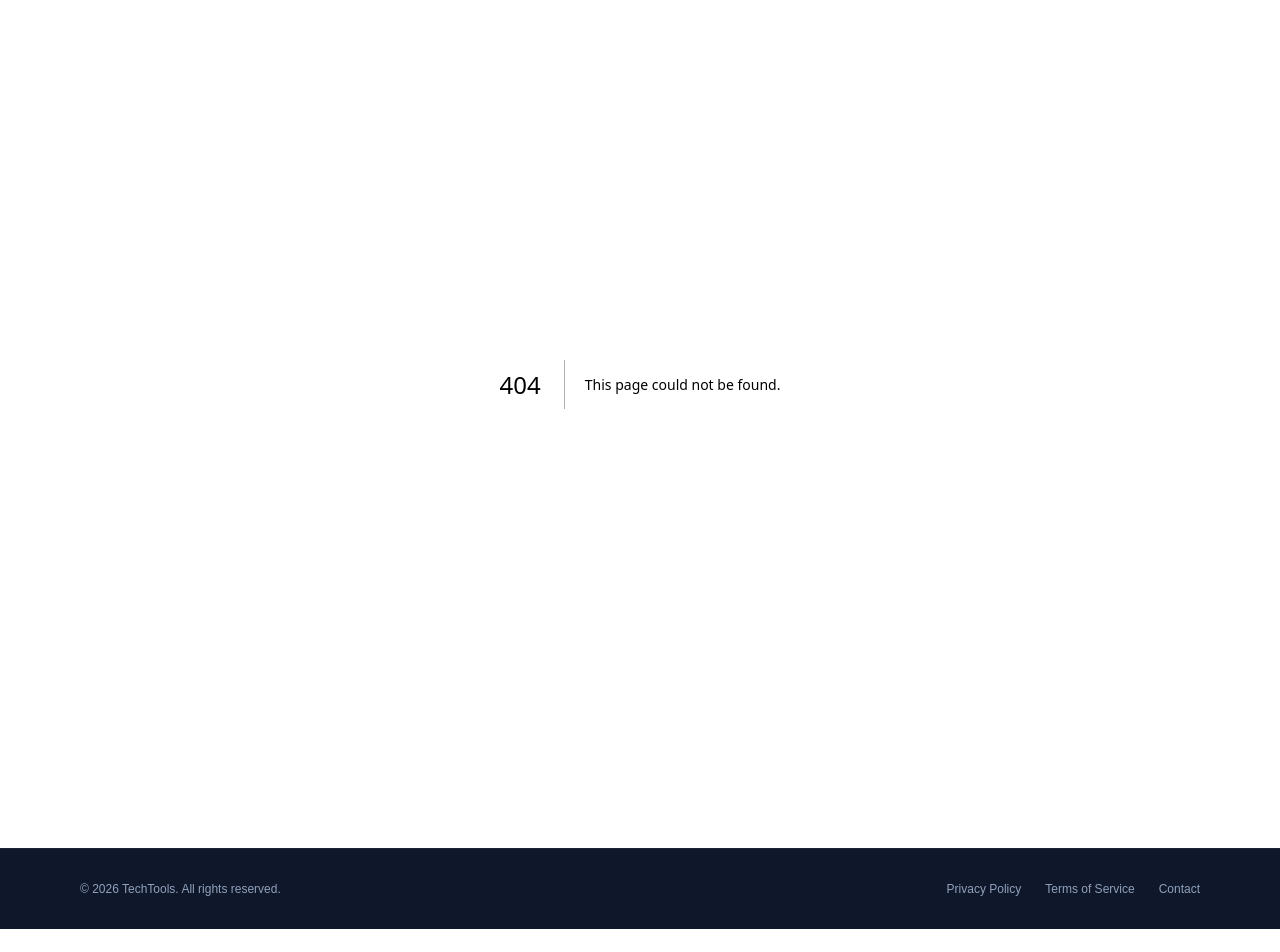
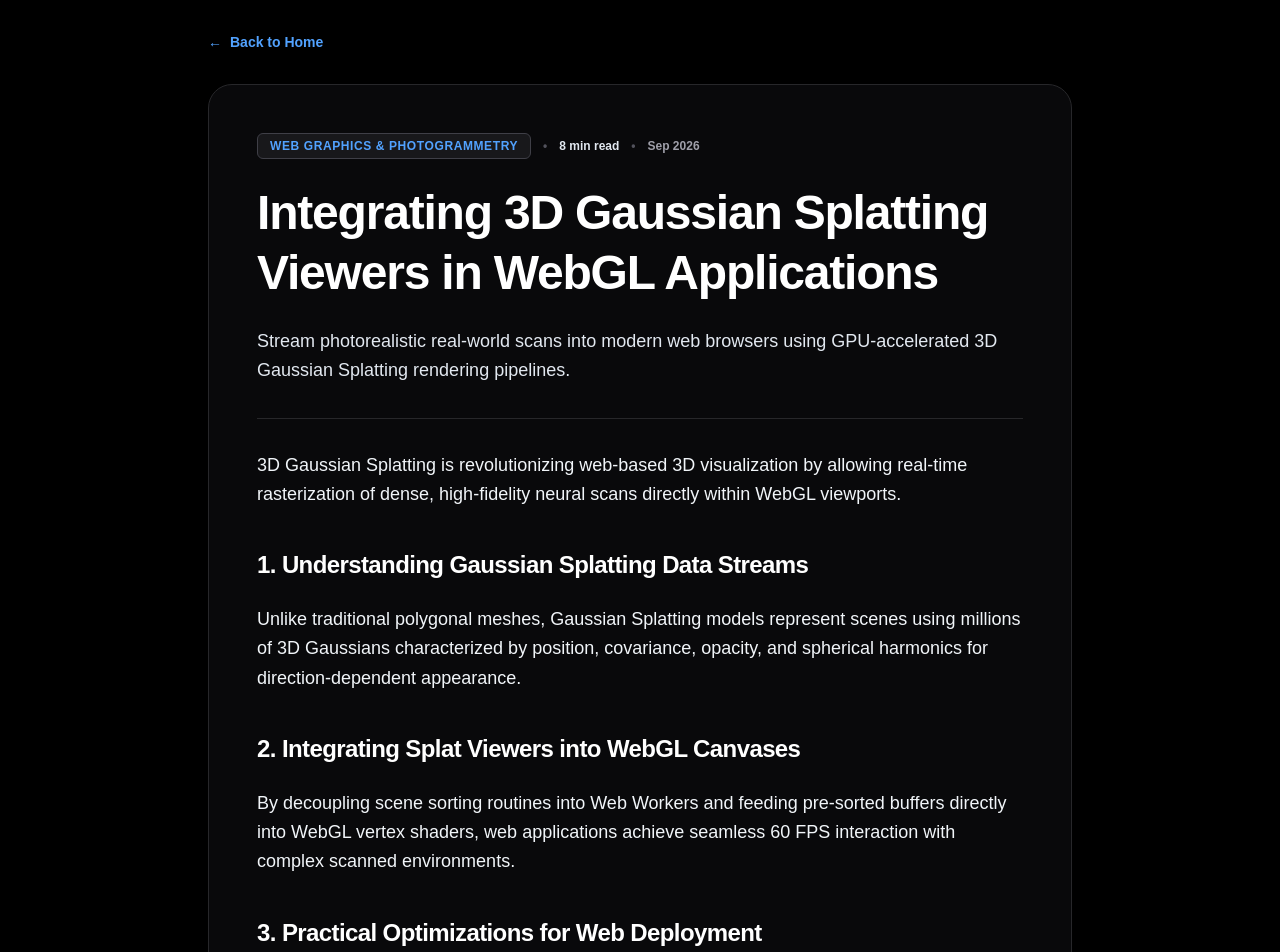
Before and after one commit to serdarozden/my-tools-site, a Next.js app: page /3d-gaussian-splatting-webgl-integration-guide in a window 1280 px wide. Before the commit this address had no page. Shown: the part 80-1032 px from the top of the page. Before the commit the page ends 1009 px from the top, so only its background shows below. Built offline with nearby package versions, Linux system fonts and the light colour scheme.

Commit message:
fix: add missing page for 3d-gaussian-splatting-webgl-integration-guide

```diff
--- /dev/null
+++ b/src/app/(existing-articles)/3d-gaussian-splatting-webgl-integration-guide/page.js
@@ -0,0 +1,67 @@
+import Link from 'next/link';
+
+export const metadata = {
+  title: 'Integrating 3D Gaussian Splatting Viewers in WebGL Applications | serdarozden.com',
+  description: 'Stream photorealistic real-world scans into modern web browsers using GPU-accelerated 3D Gaussian Splatting rendering pipelines.',
+};
+
+export default function ArticlePage() {
+  return (
+    <div className="bg-black min-h-screen text-slate-100">
+      <main className="max-w-4xl mx-auto px-4 py-12">
+        <nav className="mb-8 flex items-center gap-4 text-sm font-bold">
+          <Link href="/" className="inline-flex items-center gap-2 text-blue-400 hover:text-blue-300 transition-colors">
+            <span>&larr;</span> Back to Home
+          </Link>
+        </nav>
+
+        <article className="bg-zinc-950 border border-zinc-800 rounded-3xl p-8 sm:p-12 shadow-2xl">
+          <div className="flex items-center gap-3 text-xs font-bold text-blue-400 mb-6">
+            <span className="bg-zinc-900 border border-zinc-700 px-3 py-1 rounded-md uppercase tracking-wider">
+              Web Graphics & Photogrammetry
+            </span>
+            <span className="text-zinc-600">•</span>
+            <span className="text-slate-200 font-semibold">8 min read</span>
+            <span className="text-zinc-600">•</span>
+            <span className="text-zinc-400">Sep 2026</span>
+          </div>
+
+          <h1 className="text-3xl sm:text-5xl font-black text-white mb-6 leading-tight tracking-tight">
+            Integrating 3D Gaussian Splatting Viewers in WebGL Applications
+          </h1>
+
+          <p className="text-lg text-slate-200 leading-relaxed border-b border-zinc-800 pb-8 mb-8 font-medium">
+            Stream photorealistic real-world scans into modern web browsers using GPU-accelerated 3D Gaussian Splatting rendering pipelines.
+          </p>
+
+          <div className="space-y-6 text-slate-100 leading-relaxed text-base sm:text-lg">
+            <p>
+              3D Gaussian Splatting is revolutionizing web-based 3D visualization by allowing real-time rasterization of dense, high-fidelity neural scans directly within WebGL viewports.
+            </p>
+
+            <h2 className="text-2xl font-extrabold text-white pt-4 tracking-tight">
+              1. Understanding Gaussian Splatting Data Streams
+            </h2>
+            <p>
+              Unlike traditional polygonal meshes, Gaussian Splatting models represent scenes using millions of 3D Gaussians characterized by position, covariance, opacity, and spherical harmonics for direction-dependent appearance.
+            </p>
+
+            <h2 className="text-2xl font-extrabold text-white pt-4 tracking-tight">
+              2. Integrating Splat Viewers into WebGL Canvases
+            </h2>
+            <p>
+              By decoupling scene sorting routines into Web Workers and feeding pre-sorted buffers directly into WebGL vertex shaders, web applications achieve seamless 60 FPS interaction with complex scanned environments.
+            </p>
+
+            <h2 className="text-2xl font-extrabold text-white pt-4 tracking-tight">
+              3. Practical Optimizations for Web Deployment
+            </h2>
+            <p>
+              Compressing PLY datasets into custom binary formats reduces initial payload sizes significantly, allowing fast network streaming and instant interactive display across desktop and mobile browsers.
+            </p>
+          </div>
+        </article>
+      </main>
+    </div>
+  );
+}
```
